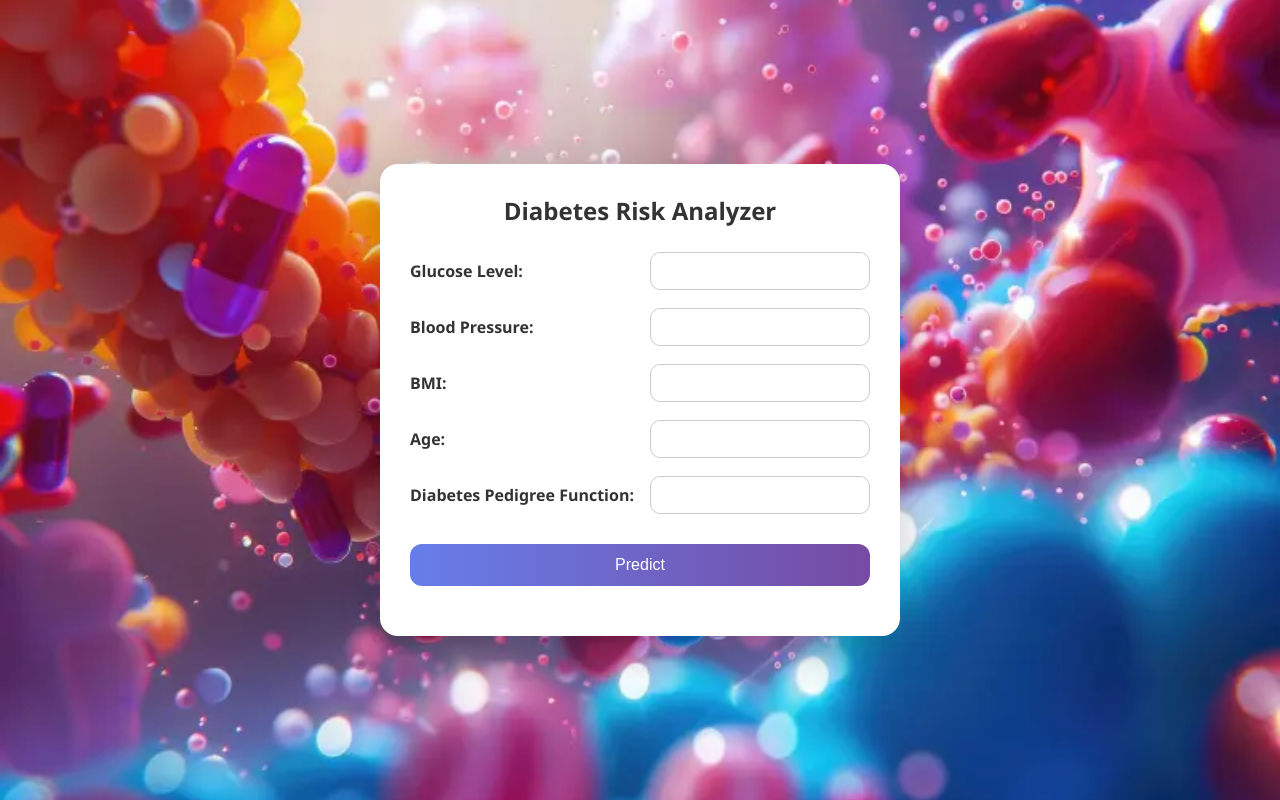
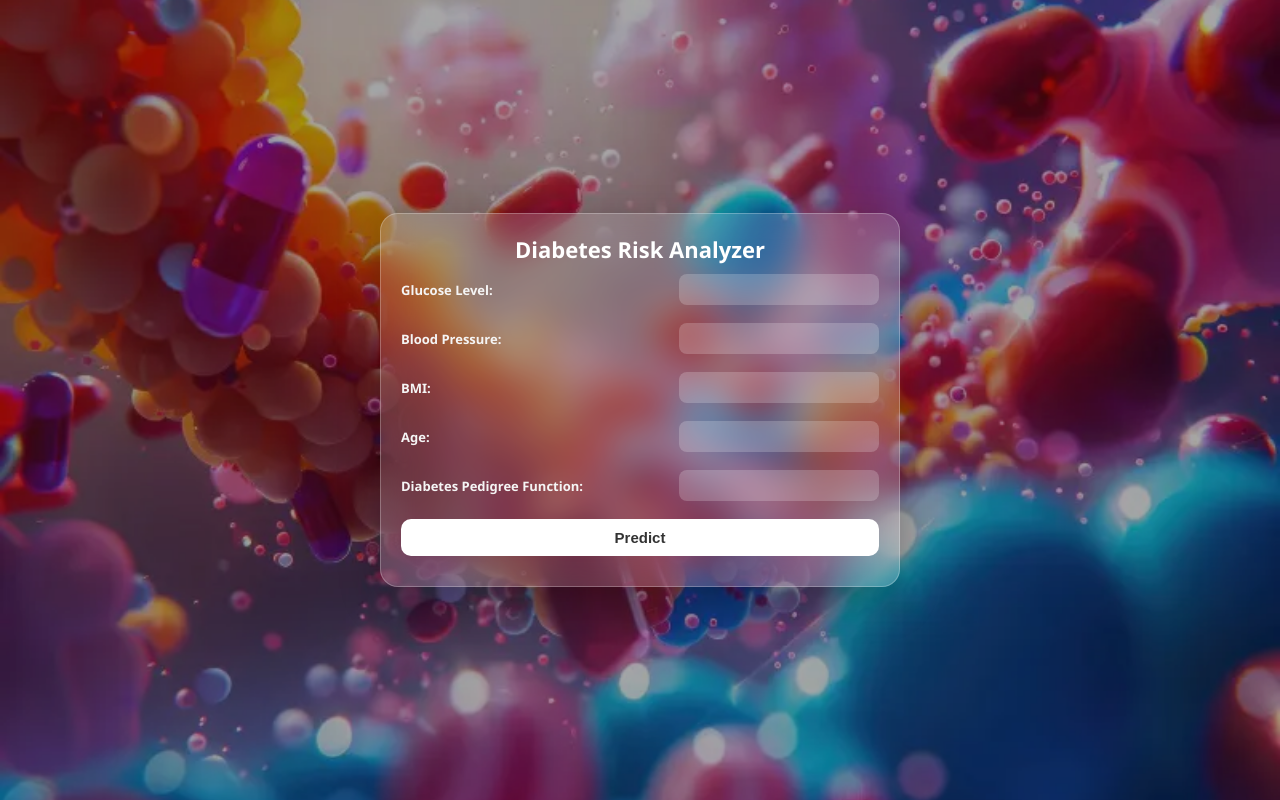
Before and after one commit to Richa-Melkani/diabetes-risk-analyzer, a Flask app: page / in a window 1280 px wide. Run offline with Flask 3, Linux system fonts and the light colour scheme; parts of the project's set-up code (start-up, migrations or seed data) failed here and were passed over.

Commit message:
Procfile added for deployment

```diff
--- a/app.py
+++ b/app.py
@@ -62,4 +62,4 @@ def predict():
         )
 
 if __name__ == "__main__":
-    app.run(debug=True)
+    app.run(host="0.0.0.0", port=5000)
--- a/static/style.css
+++ b/static/style.css
@@ -6,103 +6,166 @@
 
 body {
     font-family: 'Segoe UI', sans-serif;
+
+    /* background */
     background-image: url("img/bg_9.webp");
     background-size: cover;
     background-position: center;
     background-repeat: no-repeat;
-    min-height: 100vh;
+
+    /* FULL SCREEN FIX */
+    width: 100vw;
+    height: 100vh;
+    overflow: hidden;
+
     display: flex;
     justify-content: center;
     align-items: center;
+
+    position: relative;
 }
 
-.container {
-    background: #fff;
-    width: 520px;
-    padding: 30px;
-    border-radius: 18px;
-    box-shadow: 0 15px 40px rgba(0,0,0,0.2);
+/* dark overlay */
+body::before {
+    content: "";
+    position: absolute;
+    inset: 0;
+    background: rgba(0, 0, 0, 0.35);
+    z-index: 0;
 }
 
+/* GLASS CONTAINER (AUTO FIT SCREEN) */
+.container {
+    position: relative;
+    z-index: 1;
+
+    /* responsive size */
+    width: min(520px, 90vw);
+    max-height: 90vh;
+
+    padding: 20px;
+
+    background: rgba(255, 255, 255, 0.15);
+    backdrop-filter: blur(18px);
+    -webkit-backdrop-filter: blur(18px);
+
+    border-radius: 18px;
+    border: 1px solid rgba(255, 255, 255, 0.25);
+
+    box-shadow: 0 15px 40px rgba(0,0,0,0.3);
+
+    color: #fff;
+
+    /* IMPORTANT: prevents vertical scroll */
+    overflow: hidden;
+
+    display: flex;
+    flex-direction: column;
+    justify-content: space-between;
+}
+
+/* TITLE */
 h2 {
     text-align: center;
-    margin-bottom: 25px;
-    color: #333;
+    margin-bottom: 10px;
+    color: #fff;
+    font-size: 22px;
 }
 
-.form-group {
-    margin-bottom: 18px;
+/* FORM AREA */
+form {
+    display: flex;
+    flex-direction: column;
+    gap: 10px;
 }
 
+/* FORM GROUP */
+.form-group {
+    margin-bottom: 8px;
+}
+
+/* LABEL */
 .form-group label {
     display: flex;
+    justify-content: space-between;
     align-items: center;
-    justify-content: space-between;
+
     font-weight: 600;
-    color: #333;
-    gap: 15px;
+    color: #f5f5f5;
+    font-size: 13px;
 }
 
+/* INPUT */
 .form-group input {
-    width: 220px;
-    padding: 10px;
-    border-radius: 10px;
-    border: 1px solid #ccc;
-    font-size: 14px;
+    width: 200px;
+    padding: 8px;
+
+    border-radius: 8px;
+    border: none;
+    outline: none;
+
+    font-size: 13px;
+
+    background: rgba(255, 255, 255, 0.2);
+    color: #000;
 }
 
-.form-group input:focus {
-    border-color: #667eea;
-    outline: none;
-}
-
+/* BUTTON */
 button {
     width: 100%;
-    padding: 12px;
-    margin-top: 12px;
+    padding: 10px;
+
     border: none;
-    border-radius: 12px;
-    background: linear-gradient(to right, #667eea, #764ba2);
-    color: white;
-    font-size: 16px;
+    border-radius: 10px;
+
+    background: #ffffff;
+    color: #333;
+    font-size: 15px;
+    font-weight: bold;
+
     cursor: pointer;
     transition: 0.3s;
 }
 
 button:hover {
-    transform: translateY(-2px);
+    transform: scale(1.02);
 }
 
+/* RESULT */
 .result {
-    margin-top: 20px;
+    margin-top: 10px;
     text-align: center;
+    font-size: 14px;
 }
 
-.result h3 {
-    margin-bottom: 10px;
+.result h3, .result h4, .result p {
+    margin: 4px 0;
 }
 
-.result h4 {
-    margin-bottom: 10px;
-    color: #444;
+/* COLORS */
+.low { color: #00ff88; font-weight: bold; }
+.medium { color: #ffcc00; font-weight: bold; }
+.high { color: #ff4d4d; font-weight: bold; }
+
+/* MOBILE */
+@media (max-width: 600px) {
+    .container {
+        width: 92vw;
+        max-height: 95vh;
+        padding: 15px;
     }
 
-.result p {
-    color: #555;
-    line-height: 1.5;
+    .form-group label {
+        flex-direction: column;
+        align-items: flex-start;
+        font-size: 12px;
     }
 
-.low {
-    color: green;
-    font-weight: bold;
+    .form-group input {
+        width: 100%;
     }
 
-.medium {
-    color: orange;
-    font-weight: bold;
+    h2 {
+        font-size: 18px;
     }
-
-.high {
-    color: red;
-    font-weight: bold;
 }
```
Also changed, not shown: 1 other file. Lines whose indentation alone changed are shown as unchanged.
